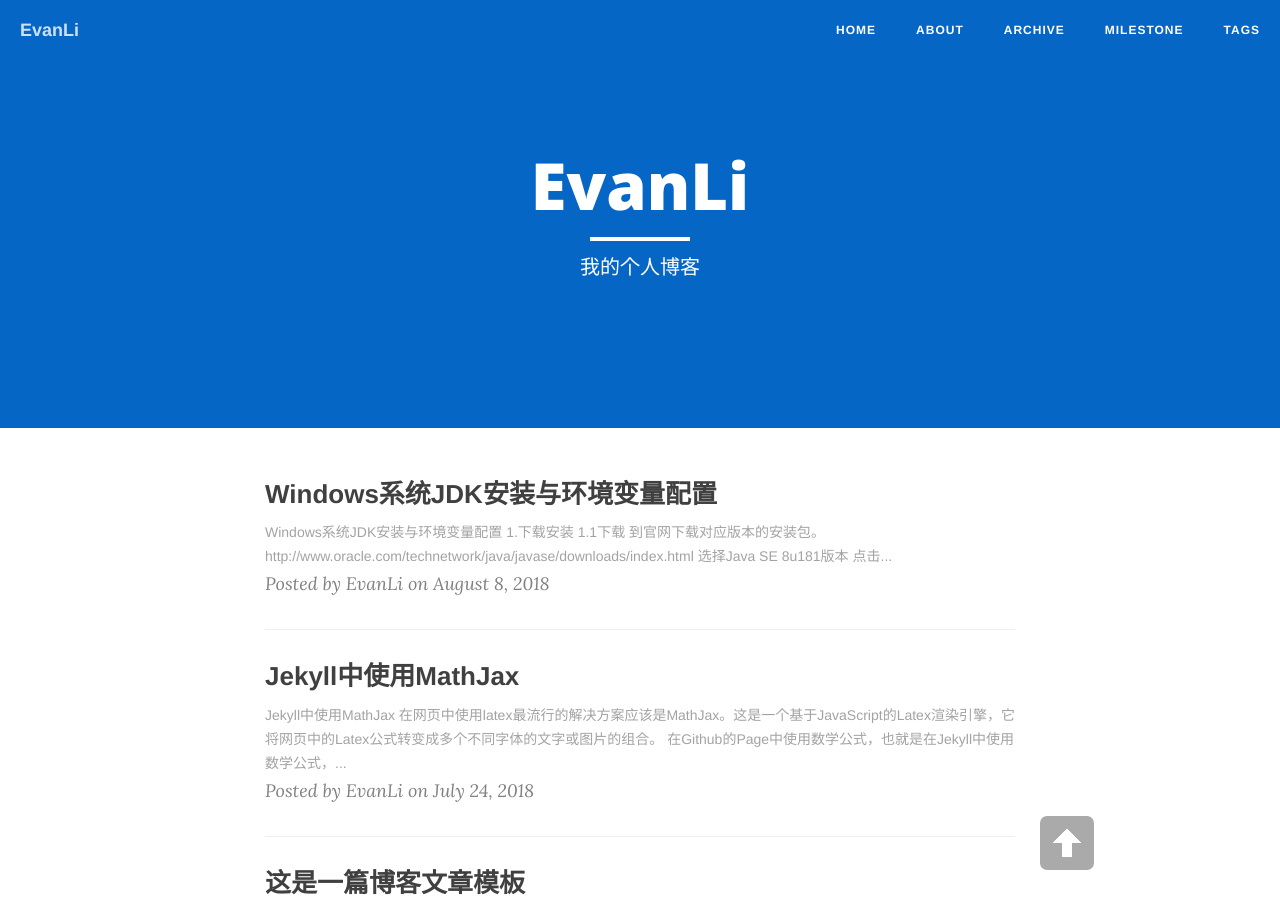
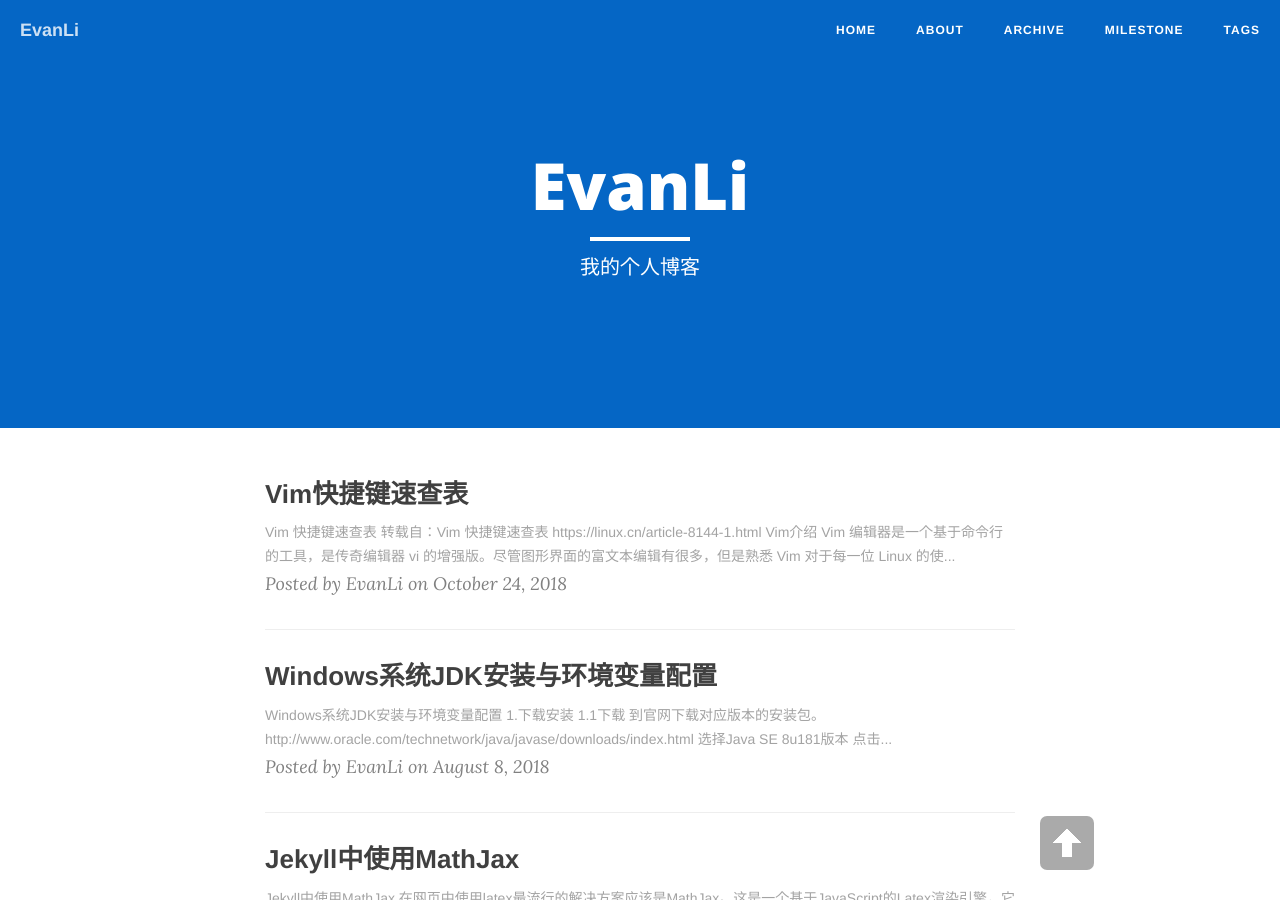
Before and after one commit to EvanLi/EvanLi.github.io, a Jekyll site: the page built from index.html, in a window 1280 px wide and 900 px high. Built offline with Jekyll 4.4.1, drawn with Linux system fonts in a browser that asks for light colours; nearby versions of some CDN libraries; the list of posts is cut into pages by our own code; comment, search, counter and statistics services are not loaded; some of the changed lines change nothing that is shown.

Commit message:
Add gems: [jekyll-paginate] in _config.yml and add a blog 'vim shortcuts'.

```diff
--- a/_config.yml
+++ b/_config.yml
@@ -85,3 +85,7 @@ friends: [
         href: "https://huangxuan.me/"
     }
 ]
+
+
+# Gems
+gems: [jekyll-paginate]
--- /dev/null
+++ b/_posts/2018-10-24-vim-shortcuts.md
@@ -0,0 +1,196 @@
+---
+layout: post
+title: Vim快捷键速查表
+date: 2018-10-24
+categories: blog
+tags: [vim]
+description: Vim快捷键速查表
+---
+
+# Vim 快捷键速查表
+
+转载自：[Vim 快捷键速查表 https://linux.cn/article-8144-1.html](https://linux.cn/article-8144-1.html)
+
+---
+
+## Vim介绍
+
+Vim 编辑器是一个基于命令行的工具，是传奇编辑器 vi 的增强版。尽管图形界面的富文本编辑有很多，但是熟悉 Vim 对于每一位 Linux 的使用者都能有所帮助——无论你是经验丰富的系统管理员，还是刚上手树莓派的新手用户。
+
+这个轻量级的编辑器是个非常强大的工具。在有经验的使用者手中，它能完成不可思议的任务。除了常规的文本编辑功能以外，它还支持一些进阶特性。例如，基于正则表达式的搜索和替换、编码转换，以及语法高亮、代码折叠等的编程特性。
+
+使用 Vim 时有一个非常重要的一点需要注意，那就是按键的功能取决于编辑器当前的“模式”。例如，在“普通模式”输入字母j时，光标会向下移动一行。而当你在“插入模式”下输入字符，则只是正常的文字录入。
+
+下面就是速查表，以便于你充分利用 Vim。
+
+
+---
+
+## 基本操作
+
+|快捷键|功能|
+|---|---|
+|`Esc`|从当前模式转换到"普通模式"。所有的键对应到命令。|
+|`i`|"插入模式"用于插入文字。回归按键的本职工作。|
+|`:`|"命令行模式" Vim 希望你输入类似于保存该文档命令的地方。|
+
+
+
+
+## 方向键
+
+|快捷键|功能|
+|---|---|
+|`h`|光标向左移动一个字符|
+|`j` 或 `Ctrl + J`|光标向下移动一行|
+|`k` 或 `Ctrl + P`|光标向上移动一行|
+|`l`|光标向右移动一个字符|
+|`0`|（数字 0）移动光标至本行开头|
+|`$`|移动光标至本行末尾|
+|`^`|移动光标至本行第一个非空字符处|
+|`w`|向前移动一个词 （上一个字母和数字组成的词之后）|
+|`W`|向前移动一个词 （以空格分隔的词）|
+|`5w`|向前移动五个词|
+|`b`|向后移动一个词 （下一个字母和数字组成的词之前）|
+|`B`|向后移动一个词 （以空格分隔的词）|
+|`5b`|向后移动五个词|
+|`G`|移动至文件末尾|
+|`gg`|移动至文件开头|
+
+
+## 浏览文档
+
+|快捷键|功能|
+|---|---|
+|`(`|跳转到上一句|
+|`)`|跳转到下一句|
+|`{`|跳转到上一段|
+|`}`|跳转到下一段|
+|`[[`|跳转到上一部分|
+|`]]`|跳转到下一部分|
+|`[]`|跳转到上一部分的末尾|
+|`][`|跳转到上一部分的开头|
+
+
+## 插入文本
+
+|快捷键|功能|
+|---|---|
+|`a`|在光标后插入文本|
+|`A`|在行末插入文本|
+|`i`|在光标前插入文本|
+|`o`|（小写字母 o）在光标下方新开一行|
+|`O`|（大写字母 O）在光标上方新开一行|
+
+
+## 特殊插入
+
+|快捷键|功能|
+|---|---|
+|`:r [filename]`|在光标下方插入文件 [filename] 的内容|
+|`:r ![command]`|执行命令 [command] ，并将输出插入至光标下方|
+
+
+## 删除文本
+
+|快捷键|功能|
+|---|---|
+|`x`|删除光标处字符|
+|`dw`|删除一个词|
+|`d0`|删至行首|
+|`d$`|删至行末|
+|`d)`|删至句末|
+|`dgg`|删至文件开头|
+|`dG`|删至文件末尾|
+|`dd`|删除该行|
+|`3dd`|删除三行|
+
+
+## 简单替换文本
+
+|快捷键|功能|
+|---|---|
+|`r{text}`|将光标处的字符替换成 {text}|
+|`R`|进入覆写模式，输入的字符将替换原有的字符|
+
+
+## 复制/粘贴文本
+
+|快捷键|功能|
+|---|---|
+|`yy`|复制当前行至存储缓冲区|
+|`["x]yy`|复制当前行至寄存器 x|
+|`p`|在当前行之后粘贴存储缓冲区中的内容|
+|`P`|在当前行之前粘贴存储缓冲区中的内容|
+|`["x]p`|在当前行之后粘贴寄存器 x 中的内容|
+|`["x]P`|在当前行之前粘贴寄存器 x 中的内容|
+
+
+## 撤销/重做操作
+
+|快捷键|功能|
+|---|---|
+|`u`|撤销最后的操作|
+|`Ctrl+r`|重做最后撤销的操作|
+
+
+## 搜索和替换
+
+|快捷键|功能|
+|---|---|
+|`/search_text`|检索文档，在文档后面的部分搜索 search_text|
+|`?search_text`|检索文档，在文档前面的部分搜索 search_text|
+|`n`|移动到后一个检索结果|
+|`N`|移动到前一个检索结果|
+|`:%s/original/replacement`|检索第一个 "original" 字符串并将其替换成 "replacement"|
+|`:%s/original/replacement/g`|检索并将所有的 "original" 替换为 "replacement"|
+|`:%s/original/replacement/gc`|检索出所有的 "original" 字符串，但在替换成 "replacement" 前，先询问是否替换|
+
+
+## 书签
+
+|快捷键|功能|
+|---|---|
+|`m {a-zA-Z}`|在当前光标位置设置书签，书签名可用一个大小写字母（{a-zA-Z}）|
+|`:marks`|列出所有书签|
+|`{a-zA-Z}`|跳转到书签 {a-zA-Z}|
+
+
+## 选择文本
+
+|快捷键|功能|
+|---|---|
+|`v`|进入逐字可视模式|
+|`V`|进入逐行可视模式|
+|`Esc`|退出可视模式|
+
+
+## 改动选中文本
+
+|快捷键|功能|
+|---|---|
+|`~`|切换大小写|
+|`d`|删除一个词|
+|`c`|变更|
+|`y`|复制|
+|`&gt;`|右移|
+|`&lt;`|左移|
+|`!`|通过外部命令进行过滤|
+
+
+## 保存并退出
+
+|快捷键|功能|
+|---|---|
+|`:q`|退出 Vim，如果文件已被修改，将退出失败|
+|`:w`|保存文件|
+|`:w new_name`|用 new_name 作为文件名保存文件|
+|`:wq`|保存文件并退出 Vim|
+|`:q!`|退出 Vim，不保存文件改动|
+|`ZZ`|退出 Vim，如果文件被改动过，保存改动内容|
+|`ZQ`|与 :q! 相同，退出 Vim，不保存文件改动|
+
+
+**References:**
+
+[1] [Vim 快捷键速查表](https://linux.cn/article-8144-1.html)
```
